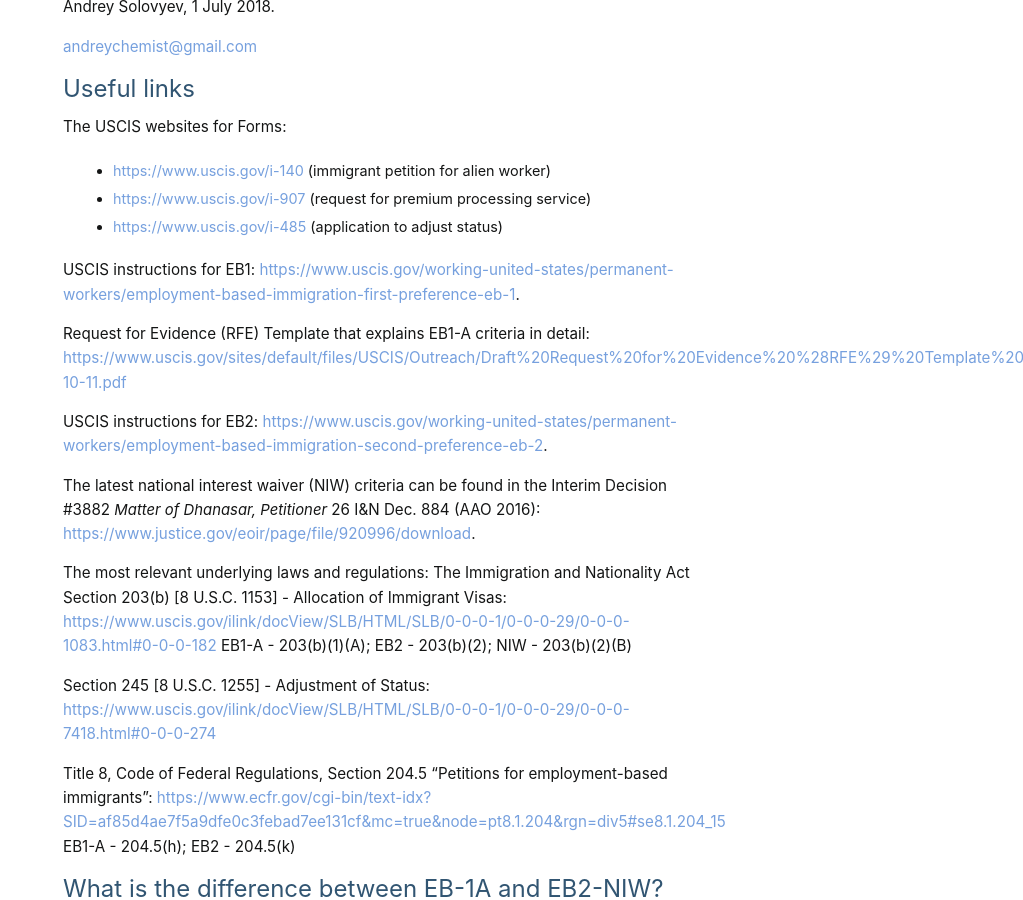
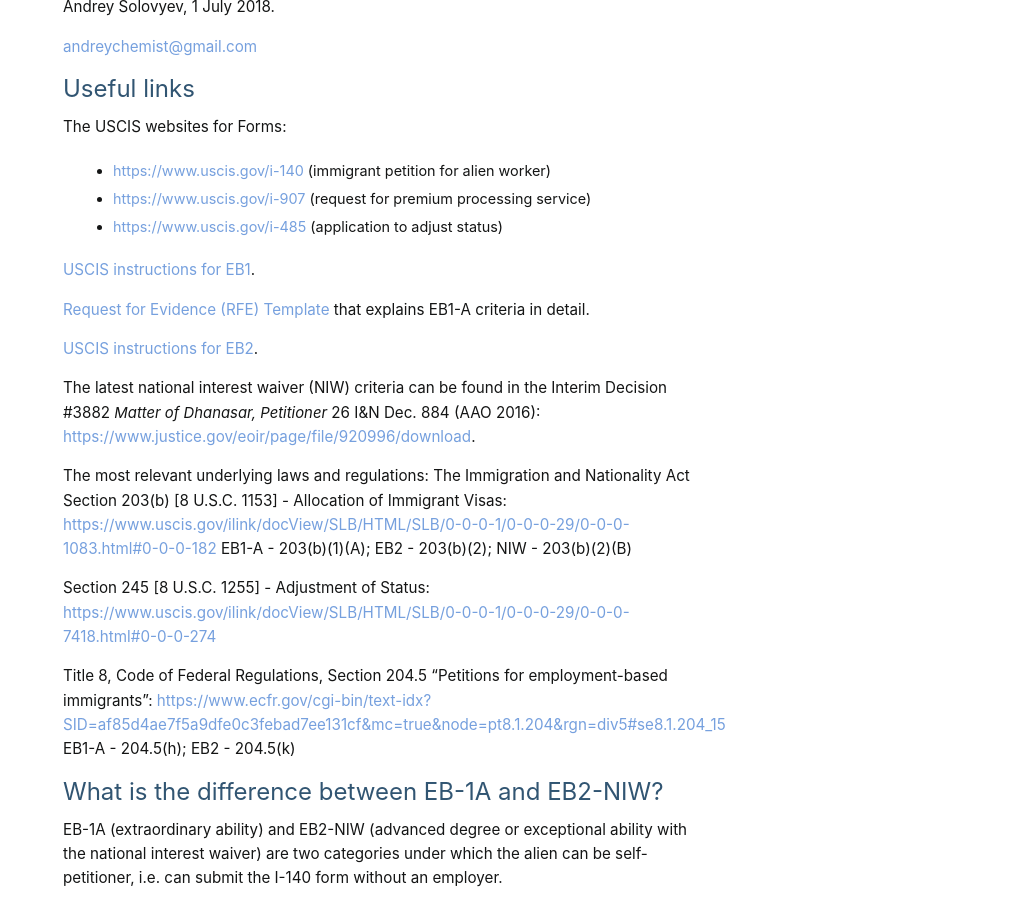
Before and after one commit to andreychemist/andreychemist.github.io, a Jekyll site: the page built from pages/faq.md, in a window 1280 px wide and 900 px high, scrolled down 1055 px. Shown: the whole window, without its empty margins (257-1280 px from the left). Built offline with Jekyll 4.4.1, drawn with Linux system fonts in a browser that asks for light colours; some web fonts are replaced.

Commit message:
Update faq.md

```diff
--- a/pages/faq.md
+++ b/pages/faq.md
@@ -18,11 +18,11 @@ The USCIS websites for Forms:
 - <https://www.uscis.gov/i-907> (request for premium processing service)
 - <https://www.uscis.gov/i-485> (application to adjust status)
 
-USCIS instructions for EB1: <https://www.uscis.gov/working-united-states/permanent-workers/employment-based-immigration-first-preference-eb-1>.
+[USCIS instructions for EB1](https://www.uscis.gov/working-united-states/permanent-workers/employment-based-immigration-first-preference-eb-1).
 
-Request for Evidence (RFE) Template that explains EB1-A criteria in detail: <https://www.uscis.gov/sites/default/files/USCIS/Outreach/Draft%20Request%20for%20Evidence%20%28RFE%29%20Template%20for%20Comment/E11_RFE_Template_1-10-11.pdf>
+[Request for Evidence (RFE) Template](https://www.uscis.gov/sites/default/files/USCIS/Outreach/Draft%20Request%20for%20Evidence%20%28RFE%29%20Template%20for%20Comment/E11_RFE_Template_1-10-11.pdf) that explains EB1-A criteria in detail.
 
-USCIS instructions for EB2: <https://www.uscis.gov/working-united-states/permanent-workers/employment-based-immigration-second-preference-eb-2>.
+[USCIS instructions for EB2](https://www.uscis.gov/working-united-states/permanent-workers/employment-based-immigration-second-preference-eb-2).
 
 The latest national interest waiver (NIW) criteria can be found in the Interim Decision #3882 *Matter of Dhanasar, Petitioner* 26 I&N Dec. 884 (AAO 2016): <https://www.justice.gov/eoir/page/file/920996/download>.
 
```
